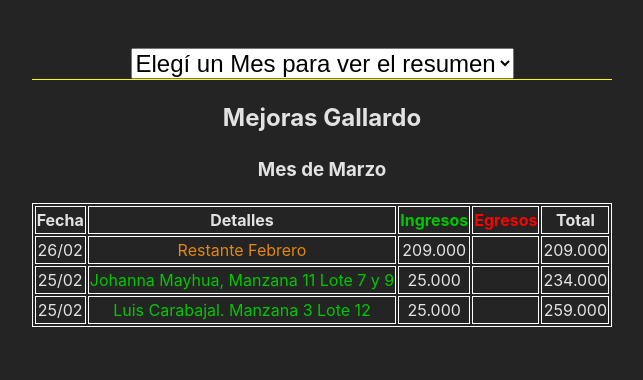
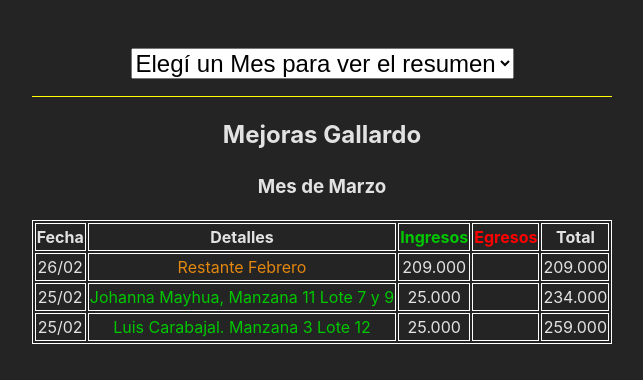
Before and after one commit to Dynezel/mejoras-gallardo, a React (Vite) app: page /marzo in a window 1280 px wide. Shown: the top 380 px of the page, without its empty margins (318-961 px from the left). Built offline with nearby package versions, Linux system fonts and the light colour scheme.

Commit message:
Cambios navbar

```diff
--- a/src/css/navbar.css
+++ b/src/css/navbar.css
@@ -1,6 +1,8 @@
 .navbar {
     display:block;
+    padding-bottom: 3%;
     border-bottom: 1px solid yellow;
+
 }
 
 .enlace-resumen {
```
